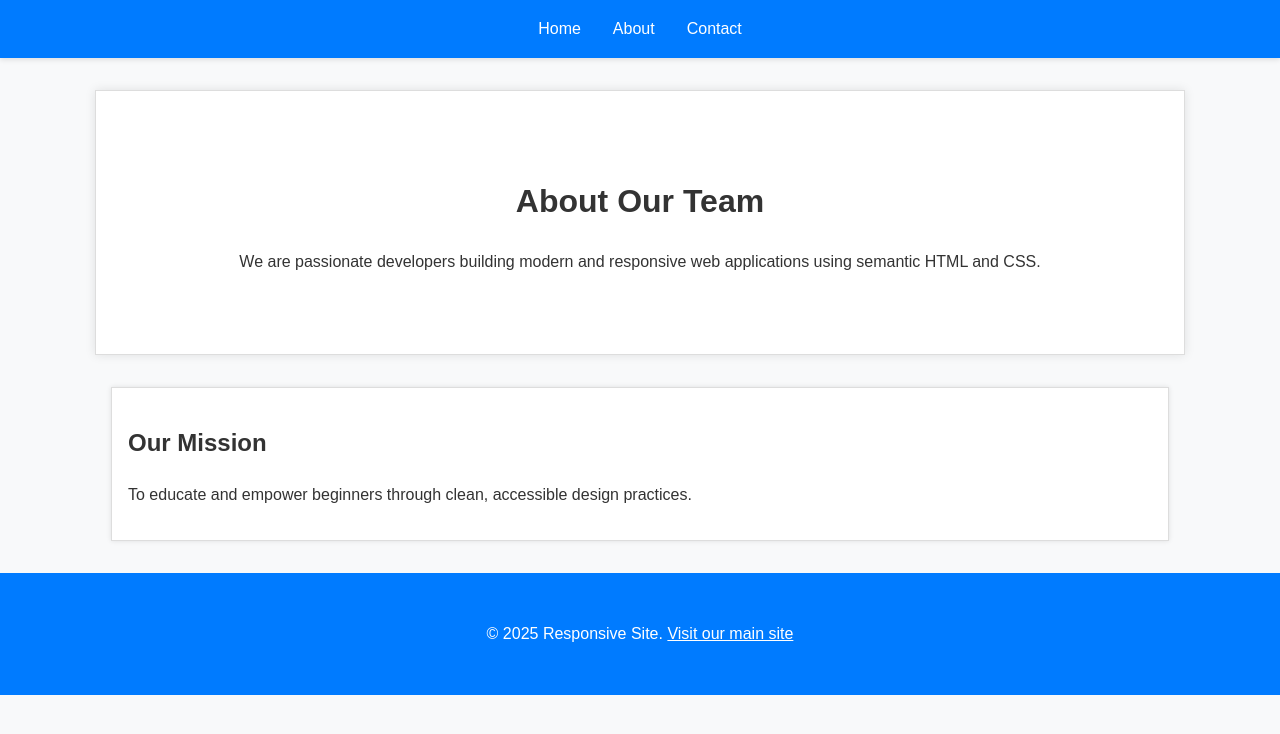
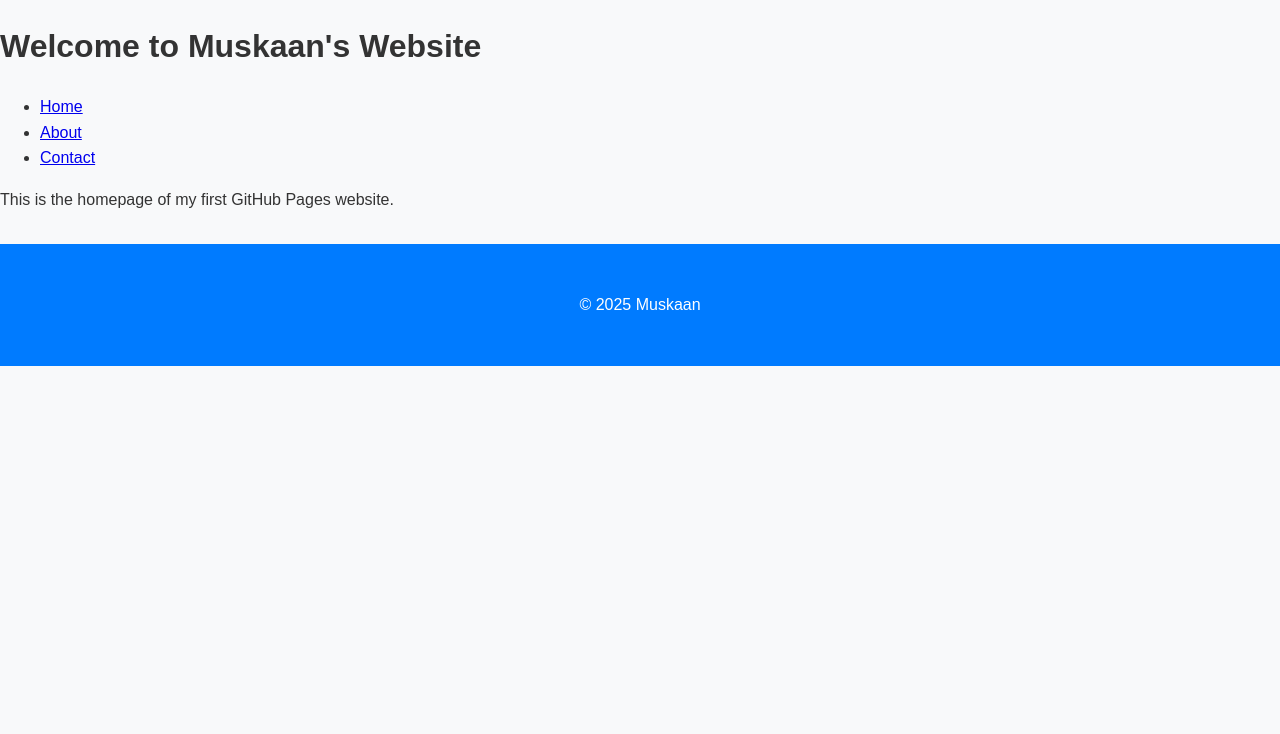
Before and after one commit to 123Muskaan/my-website, a plain HTML site: page index.html in a window 1280 px wide. Drawn offline with nearby package versions, Linux system fonts and the light colour scheme.

Commit message:
Update index.html

```diff
--- a/index.html
+++ b/index.html
@@ -1,15 +1,15 @@
 <!DOCTYPE html>
 <html lang="en">
 <head>
-  <meta charset="UTF-8">
-  <meta name="viewport" content="width=device-width, initial-scale=1.0">
-  <title>About Us</title>
-  <link rel="stylesheet" href="https://cdnjs.cloudflare.com/ajax/libs/normalize/8.0.1/normalize.min.css">
-  <link rel="stylesheet" href="style2.css">
+  <meta charset="UTF-8" />
+  <meta name="viewport" content="width=device-width, initial-scale=1.0"/>
+  <title>Muskaan's Website</title>
+  <link rel="stylesheet" href="style2.css" />
 </head>
 <body>
   <header>
-    <nav class="sticky-nav">
+    <h1>Welcome to Muskaan's Website</h1>
+    <nav>
       <ul>
         <li><a href="index.html">Home</a></li>
         <li><a href="about.html">About</a></li>
@@ -19,21 +19,13 @@
   </header>
 
   <main>
-    <section class="hero">
-      <article>
-        <h1>About Our Team</h1>
-        <p>We are passionate developers building modern and responsive web applications using semantic HTML and CSS.</p>
-      </article>
+    <section>
+      <p>This is the homepage of my first GitHub Pages website.</p>
     </section>
-
-    <aside>
-      <h2>Our Mission</h2>
-      <p>To educate and empower beginners through clean, accessible design practices.</p>
-    </aside>
   </main>
 
   <footer>
-    <p>&copy; 2025 Responsive Site. <a href="https://example.com" target="_blank">Visit our main site</a></p>
+    <p>&copy; 2025 Muskaan</p>
   </footer>
 </body>
 </html>
```
